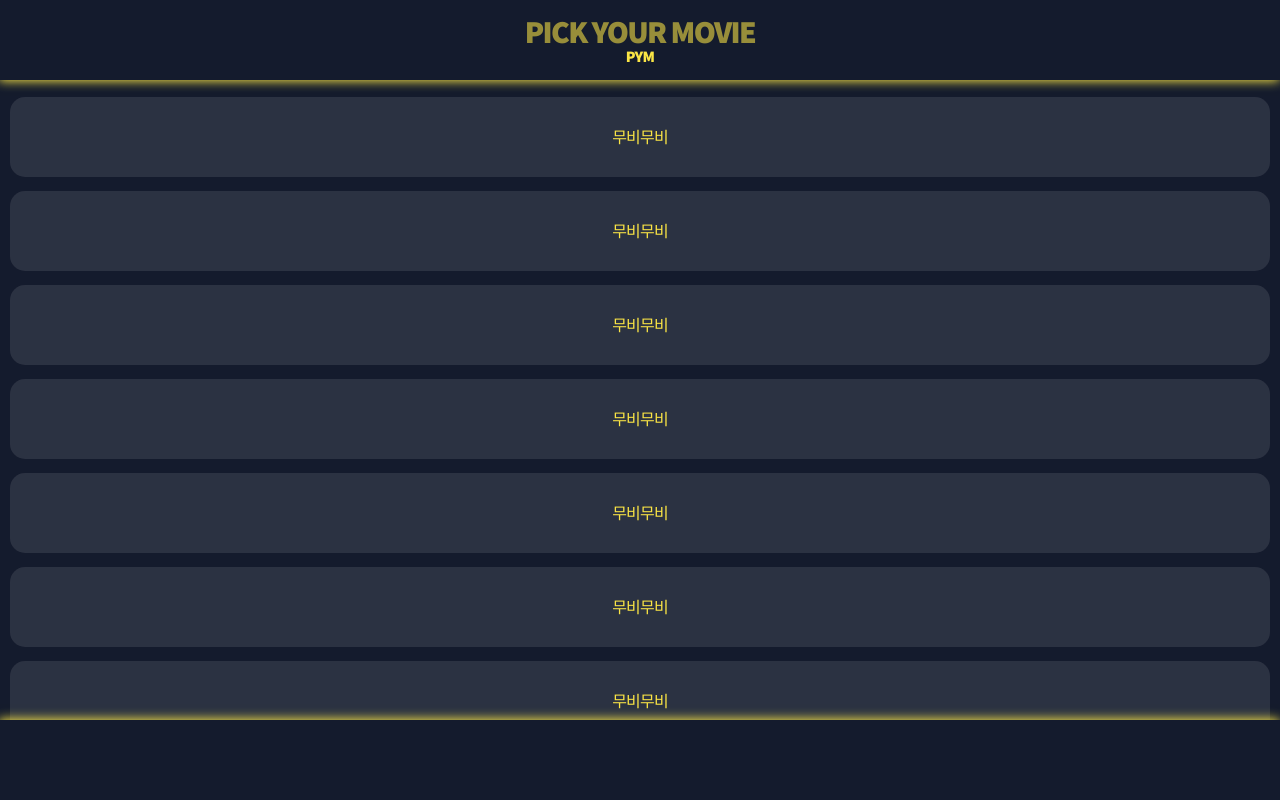
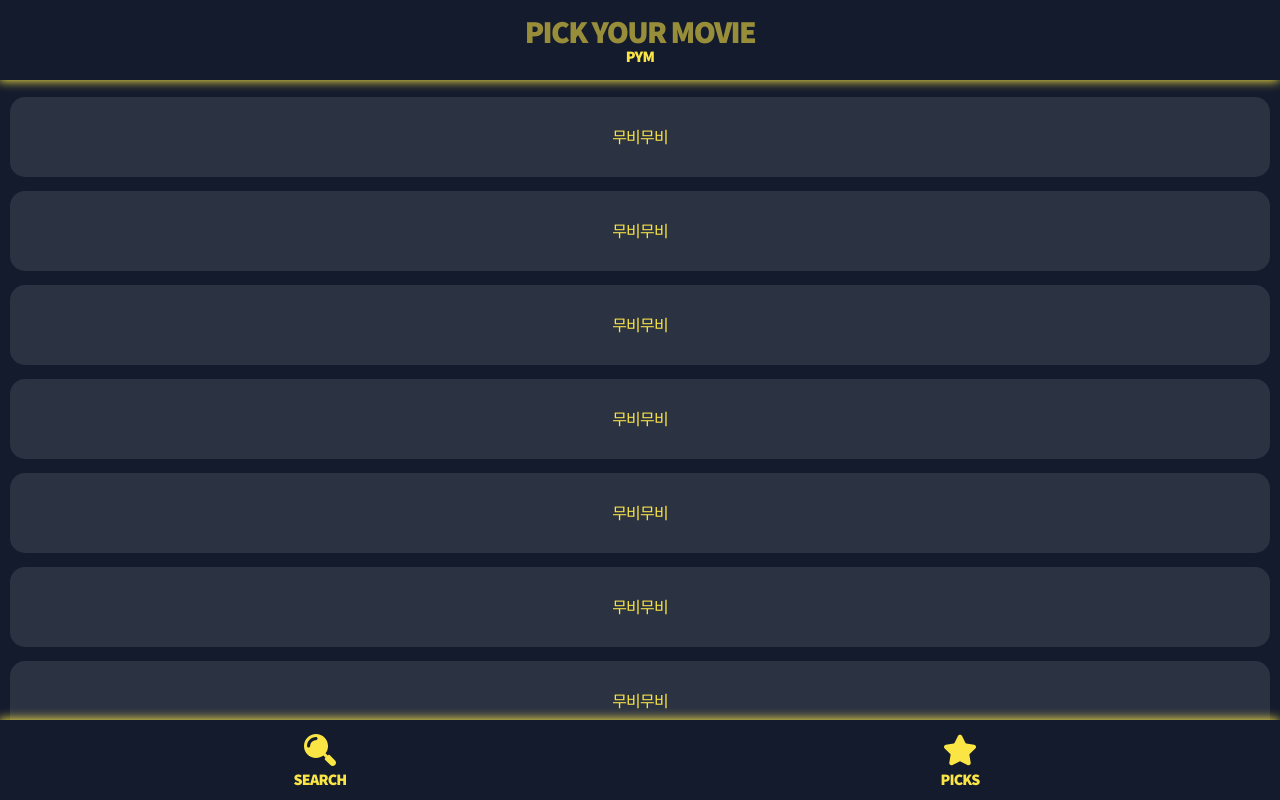
Before and after one commit to Keunyeong/grip_assn, a React (Create React App) app: page / in a window 1280 px wide. Built offline with nearby package versions, Linux system fonts and the light colour scheme.

Commit message:
Feat: Footer NavLink 연결

```diff
--- a/src/assets/svgs/index.js
+++ b/src/assets/svgs/index.js
@@ -1,2 +1,4 @@
 export { ReactComponent as LogoImage } from './logo.svg'
 export { ReactComponent as CheckIcon } from './check.svg'
+export { ReactComponent as StarIcon } from './star.svg'
+export { ReactComponent as SearchIcon } from './search.svg'
--- a/src/components/footer/footer.module.scss
+++ b/src/components/footer/footer.module.scss
@@ -2,11 +2,12 @@
 @use '../../styles/constants/colors';
 
 .footer {
-  @include flexbox.flexbox;
   position: absolute;
   bottom: 0;
   left: 0;
-  flex-direction: column;
+  display: flex;
+  align-items: center;
+  justify-content: space-around;
   width: 100%;
   height: 5rem;
   color: colors.$BLACK;
@@ -14,13 +15,24 @@
   box-shadow: -1px -1px 10px colors.$ICON;
 }
 
-.title {
+.nav {
+  @include flexbox.flexbox;
+  flex-direction: column;
+  width: 50vw;
+  height: 5rem;
   font-family: 'Source Sans Pro', sans-serif;
-  font-size: 2rem;
+  font-size: 1rem;
   color: colors.$ICON;
+
+  svg {
+    width: 2rem;
+    height: 2rem;
+    margin-bottom: 5px;
+    fill: colors.$ICON;
+  }
+
+  &:hover {
+    font-size: 1.1rem;
+    font-weight: 600;
+  }
 }
-
-.logo {
-  font-family: 'Source Sans Pro', sans-serif;
-  color: colors.$ICON;
-}
--- a/src/components/footer/index.jsx
+++ b/src/components/footer/index.jsx
@@ -1,8 +1,26 @@
 import styles from './footer.module.scss'
 import 'animate.css'
+import { NavLink } from 'react-router-dom'
+import cx from 'classnames'
+import { SearchIcon, StarIcon } from '../../assets/svgs'
 
 const Footer = () => {
-  return <footer className={styles.footer} />
+  return (
+    <footer className={styles.footer}>
+      <div>
+        <NavLink to='/' className={cx(styles.nav)}>
+          <SearchIcon />
+          SEARCH
+        </NavLink>
+      </div>
+      <div>
+        <NavLink to='favorites' className={cx(styles.nav)}>
+          <StarIcon />
+          PICKS
+        </NavLink>
+      </div>
+    </footer>
+  )
 }
 
 export default Footer
```
Also changed, not shown: src/assets/svgs/search.svg (added), src/assets/svgs/star.svg (added).
